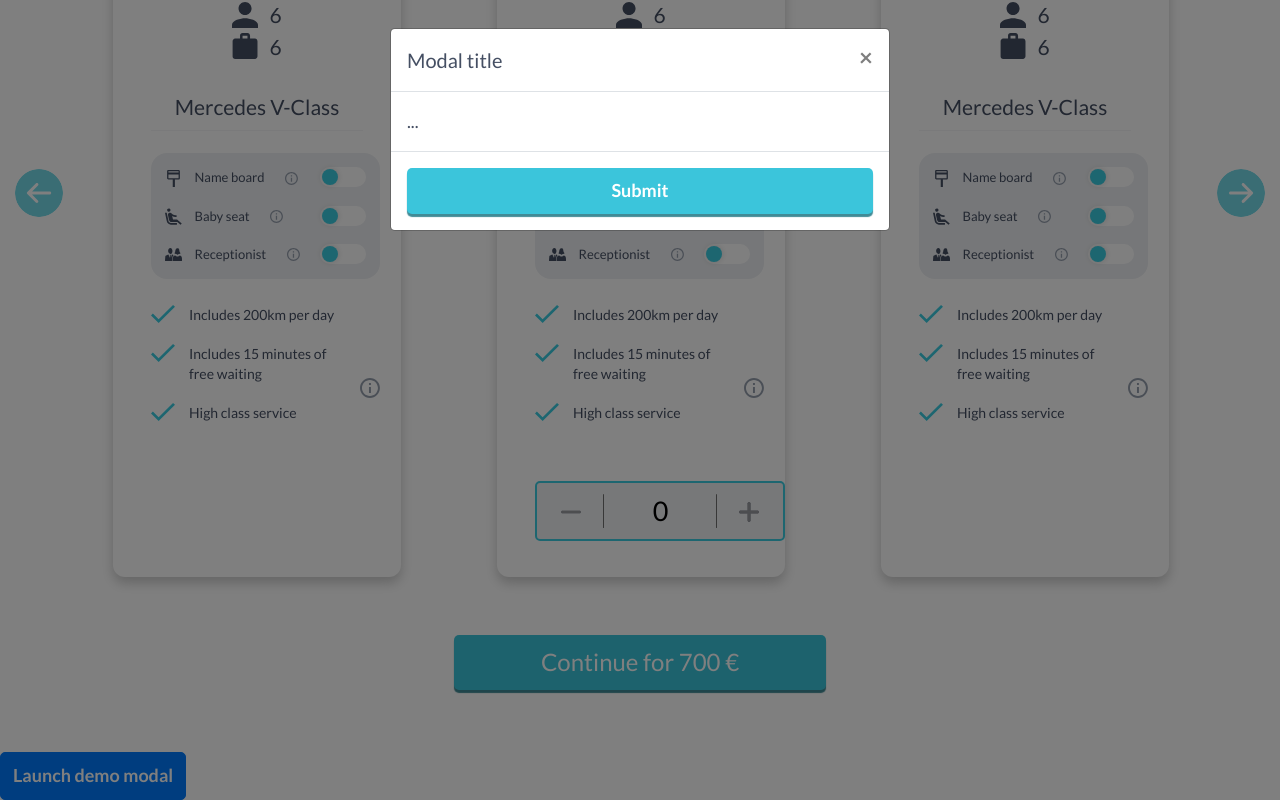
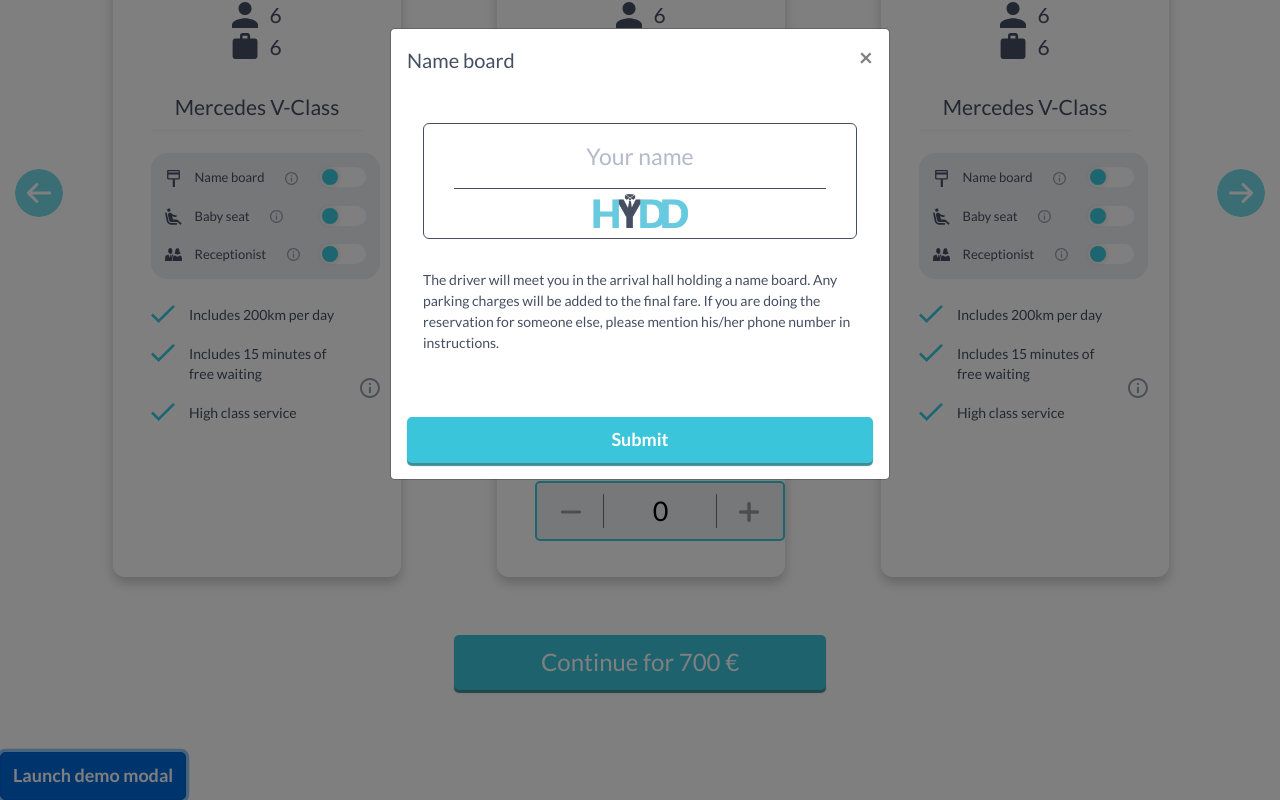
Before and after one commit to umairdevs/umairdevs.github.io, a plain HTML site: page hydd/phase2/book-ride.html in a window 1280 px wide. Both pictures are taken after a click on the button "Launch demo modal". Shown: the part 964-1764 px from the top of the page. Drawn offline with Linux system fonts and the light colour scheme.

Commit message:
Modal changes

```diff
--- a/hydd/phase2/assets/css/style.scss
+++ b/hydd/phase2/assets/css/style.scss
@@ -746,6 +746,35 @@ _________________________*/
     }
 }
 
+/* Models Start
+_________________________*/
+.modal-header {
+    border-bottom: none;
+}
+.modal-body {
+    padding: 32px;
+}
+.modal-footer {
+    border-top: none;
+}
+#modal-board {
+    p {
+        font-size: 14px;
+    }
+}
+.board-field-wrap {
+    border: 1px solid #454f63;
+    border-radius: 6px;
+    padding: 0 30px 10px;
+    .form-control {
+        font-size: 23px;
+        margin-bottom: 5px;
+        border-radius: 0;
+        border: none;
+        border-bottom: 1px solid #454f63;
+    }
+}
+
 @media (min-width: 992px) {
     .navbar-expand-lg {
         .navbar-nav {
--- a/hydd/phase2/book-ride.html
+++ b/hydd/phase2/book-ride.html
@@ -476,21 +476,25 @@
 
     <!-- Modals Start -->
     <!-- Button trigger modal -->
-    <button type="button" class="btn btn-primary" data-toggle="modal" data-target="#exampleModal">
+    <button type="button" class="btn btn-primary" data-toggle="modal" data-target="#modal-board">
         Launch demo modal
     </button>
     <!-- Modal -->
-    <div class="modal fade" id="exampleModal" tabindex="-1" aria-labelledby="exampleModalLabel" aria-hidden="true">
+    <div class="modal fade" id="modal-board">
         <div class="modal-dialog">
             <div class="modal-content">
                 <div class="modal-header">
-                    <h5 class="modal-title" id="exampleModalLabel">Modal title</h5>
-                    <button type="button" class="close" data-dismiss="modal" aria-label="Close">
-                        <span aria-hidden="true">&times;</span>
+                    <h5 class="modal-title">Name board</h5>
+                    <button type="button" class="close" data-dismiss="modal">
+                        <span>&times;</span>
                     </button>
                 </div>
                 <div class="modal-body">
-                    ...
+                    <div class="form-group text-center board-field-wrap">
+                        <input type="text" class="form-control form-control-lg text-center" placeholder="Your name">
+                        <img src="assets/images/logo.png" alt="">
+                    </div>
+                    <p>The driver will meet you in the arrival hall holding a name board. Any parking charges will be added to the final fare.  If you are doing the reservation for someone else, please  mention his/her phone number in instructions.</p>
                 </div>
                 <div class="modal-footer">
                     <button type="button" class="btn btn-info btn-block">Submit</button>
```
Also changed, not shown: hydd/phase2/assets/css/style.css.
